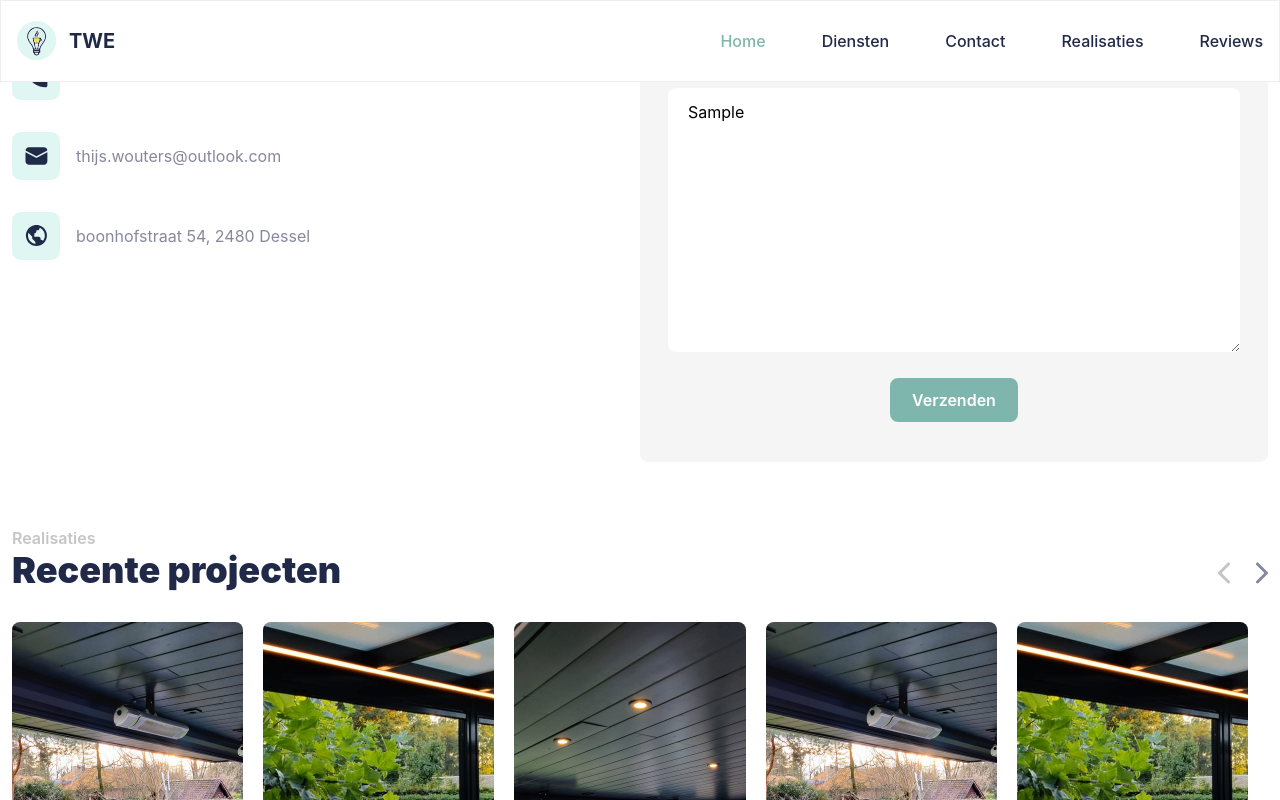
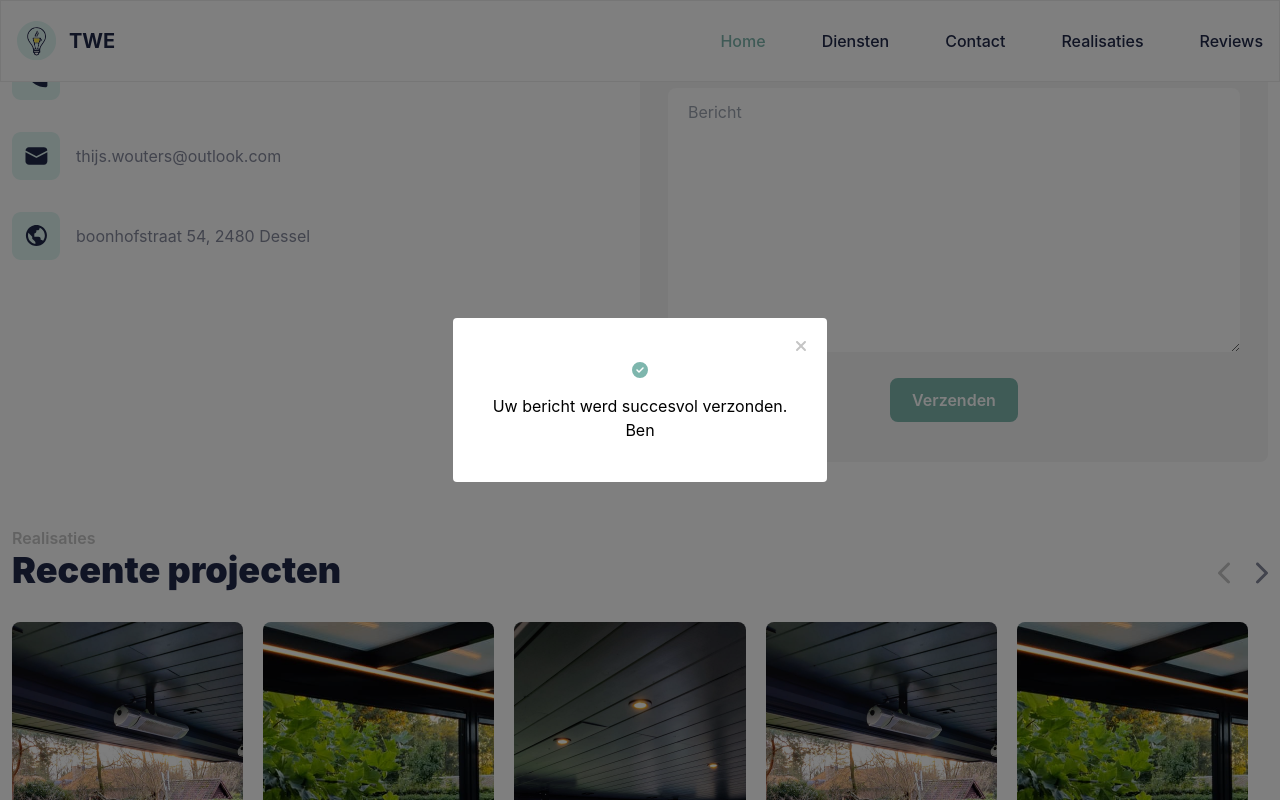
Before and after one commit to web3thijs/twe-nextjs-frontend, a Next.js app: page / in a window 1280 px wide. Both pictures are taken after typing "Sample", "Sample", "name@example.com", "Sample" into the empty fields and a click on the button "Verzenden". Shown: the part 1549-2349 px from the top of the page. Built offline with nearby package versions, Linux system fonts and the light colour scheme; no server answers.

Commit message:
Confirmation modal

```diff
--- a/components/sections/contact/Form.tsx
+++ b/components/sections/contact/Form.tsx
@@ -1,39 +1,54 @@
+import { faCircleCheck } from "@fortawesome/free-solid-svg-icons";
+import { FontAwesomeIcon } from "@fortawesome/react-fontawesome";
+import { platform } from "os";
+import { useState } from "react";
 import Button from "../../shared/Button";
+import Input from "../../shared/form/Input";
+import Modal from "../../shared/Modal";
 import Title from "../../shared/Title";
 
 function Form() {
+    const [modalIsOpen, setModalIsOpen] = useState<boolean>(false)
+
     async function submitForm(e: any){
+        const formData: any = {}
+
         e.preventDefault();
-        const formData: any = {}
+
         Array.from(e.currentTarget.elements).forEach(field => {
             if( !(field as any).name ) return;
             formData[(field as any).name] = (field as any).value;
         });
 
-        fetch('/api/mail', {
+        fetch("/api/mail", {
             method: 'POST',
             body: JSON.stringify(formData)
-        })
 
-        console.log(formData)
+        }).then(function() {
+            console.log("ok");
+            setModalIsOpen(true);
+            (document.getElementById('contact-form') as HTMLFormElement).reset()
+
+        }).catch(function() {
+            console.log("Error");
+        });
     }
 
-  return (
-    <>
+    return <>
         <div className="bg-offwhite rounded-lg mt-5 md:mt-0">
-        <form method="POST" onSubmit={submitForm} className="p-5">
+            <form method="POST" onSubmit={submitForm} className="p-5" id="contact-form">
                 <div className="mt-3 grid grid-cols-2">
                     <div className="mx-2">
                         {/* <label htmlFor="test">Your email</label> */}
-                    <input id="firstName" name="firstName" type="text" className="w-full px-5 py-3 rounded-lg" placeholder="Voornaam"></input>
+                        <Input id={"firstName"} type={"text"} placeholder={'Voornaam'}></Input>
                     </div>
                     <div className="mx-2">
-                    <input id="lastName" name="lastName" type="text" className="w-full px-5 py-3 rounded-lg" placeholder="Achternaam"></input>
+                        <Input id={"lastName"} type={"text"} placeholder={'Achternaam'}></Input>
                     </div>
                 </div>
 
                 <div className="mx-2 mt-5">
-                <input id="mail" name="mail" type="text" className="w-full px-5 py-3 rounded-lg" placeholder="E-mail"></input>
+                    <Input id={"mail"} type={"email"} placeholder={'E-mail'}></Input>
                 </div>
 
                 <div className="mx-2 mt-4">
@@ -45,8 +60,13 @@ function Form() {
                 </div>
             </form>
         </div>
+
+        <Modal isModalOpen={modalIsOpen} hideModal={() => setModalIsOpen(false)}>
+            <FontAwesomeIcon icon={faCircleCheck} className="text-greenish text-5xl"/>
+            <p className="pt-3">Uw bericht werd succesvol verzonden.</p>
+            <p>Ben</p>
+        </Modal>
     </>
-  );
 }
 
 export default Form;
```
Lines whose indentation alone changed are shown as unchanged.
